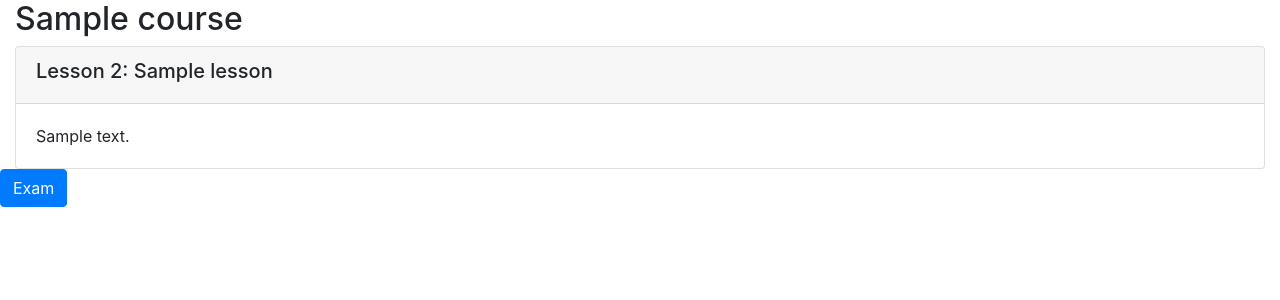
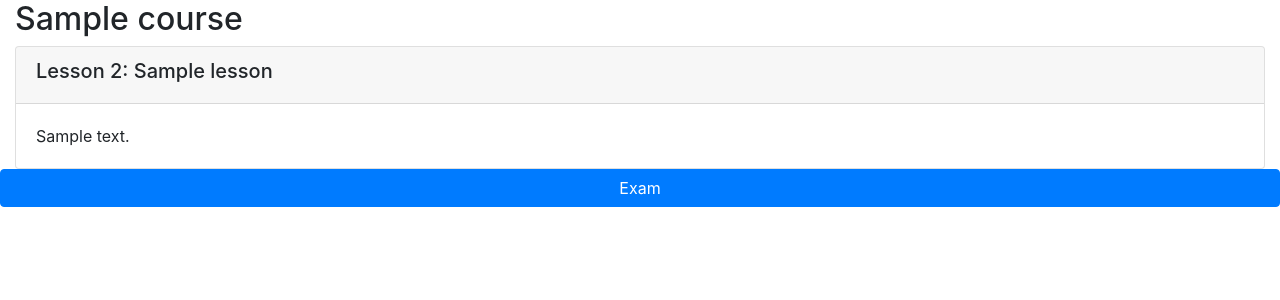
Before and after one commit to Elecbound/final_template, a Django app: page /onlinecourse/1/ in a window 1280 px wide. Shown: the part 56-356 px from the top of the page. Run offline with Django 3.2, Linux system fonts and the light colour scheme; tables that the repository leaves empty hold one stand-in row (values such as "Sample post"); some libraries are stand-ins or nearby versions.

Commit message:
Update course_detail_bootstrap.html

```diff
--- a/onlinecourse/templates/onlinecourse/course_detail_bootstrap.html
+++ b/onlinecourse/templates/onlinecourse/course_detail_bootstrap.html
@@ -51,7 +51,7 @@
                 {% endfor %}
             </div>
     </div>
-    <button type="button" class="btn btn-primary" data-toggle="collapse" data-target="#exam">Exam</button>
+    <button type="button" class="btn btn-primary btn-block" data-toggle="collapse" data-target="#exam">Exam</button>
     <div id="exam" class="collapse">
 
         <form id="questionform" action="{% url 'onlinecourse:submit' course.pk%}" method="post">
```
